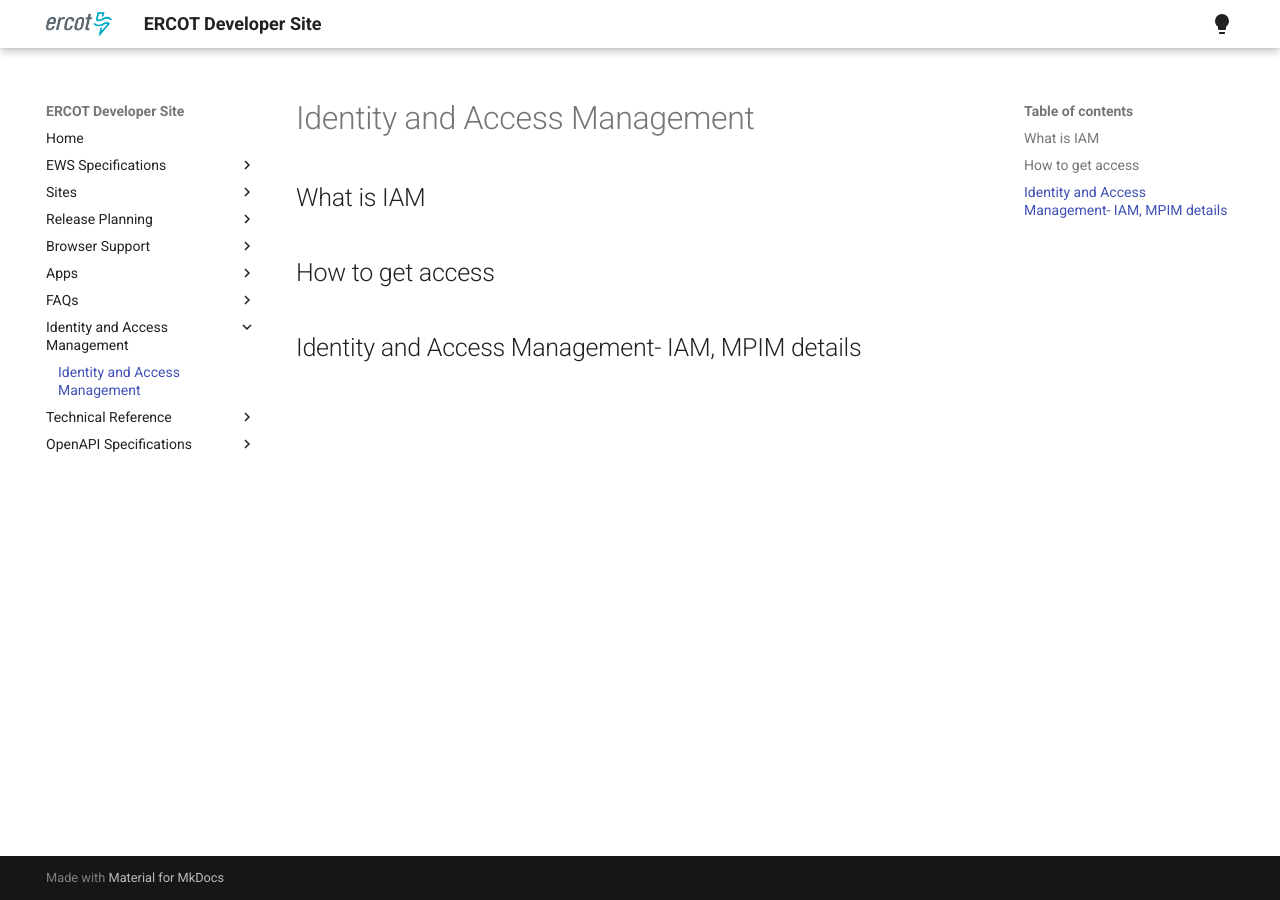
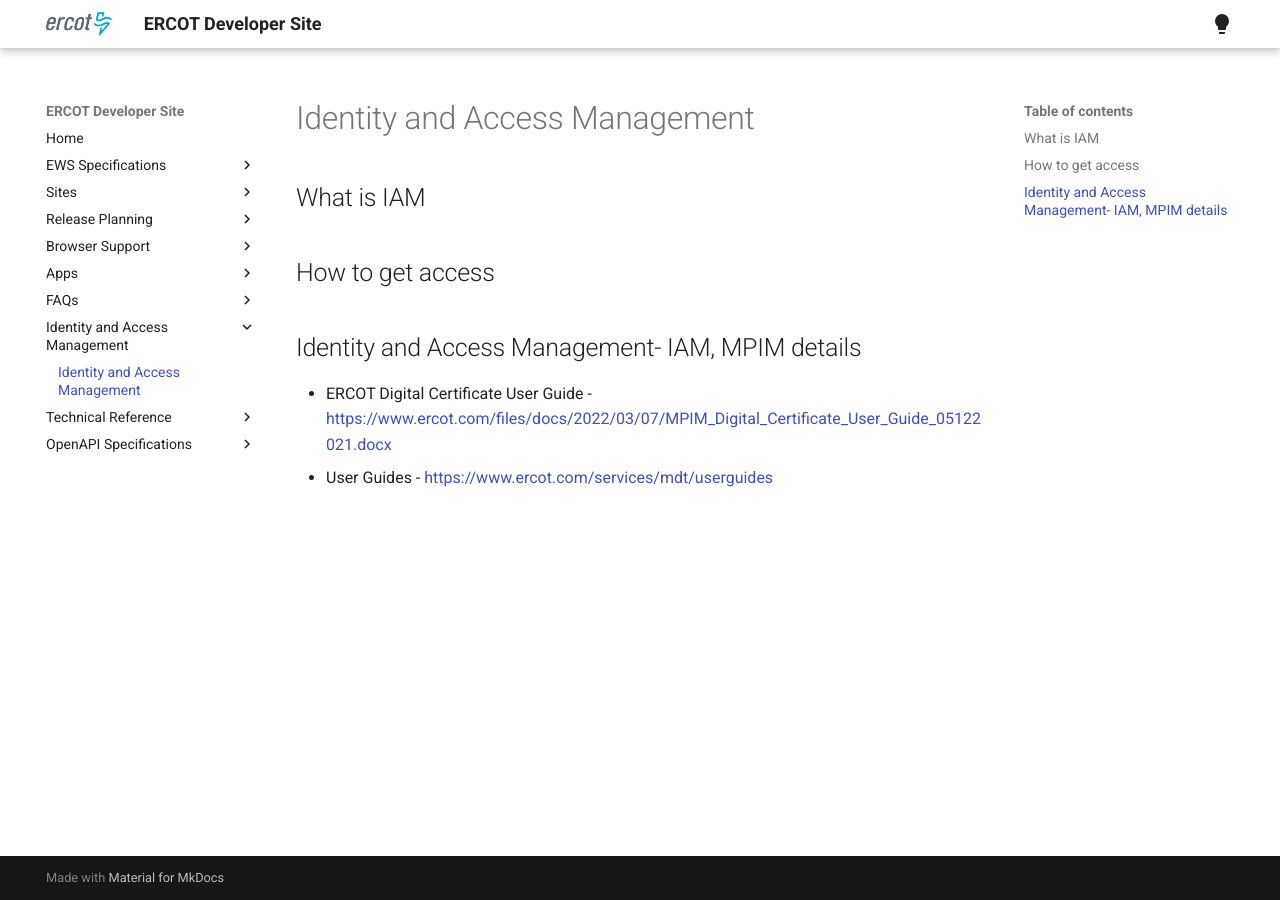
Before and after one commit to ercot/api-specs, an MkDocs documentation site: the page built from docs/IAM/iam.md, in a window 1280 px wide. Built offline with MkDocs 1.6.1 and Material for MkDocs 9.7.7, drawn with Linux system fonts in a browser that asks for light colours.

Commit message:
Update iam.md

```diff
--- a/docs/IAM/iam.md
+++ b/docs/IAM/iam.md
@@ -2,3 +2,5 @@
 ## What is IAM
 ## How to get access
 ## Identity and Access Management- IAM, MPIM details
+- ERCOT Digital Certificate User Guide - [https://www.ercot.com/files/docs/2022/03/07/MPIM_Digital_Certificate_User_Guide_05122021.docx](https://www.ercot.com/files/docs/2022/03/07/MPIM_Digital_Certificate_User_Guide_05122021.docx)
+- User Guides - [https://www.ercot.com/services/mdt/userguides](https://www.ercot.com/services/mdt/userguides)
```
